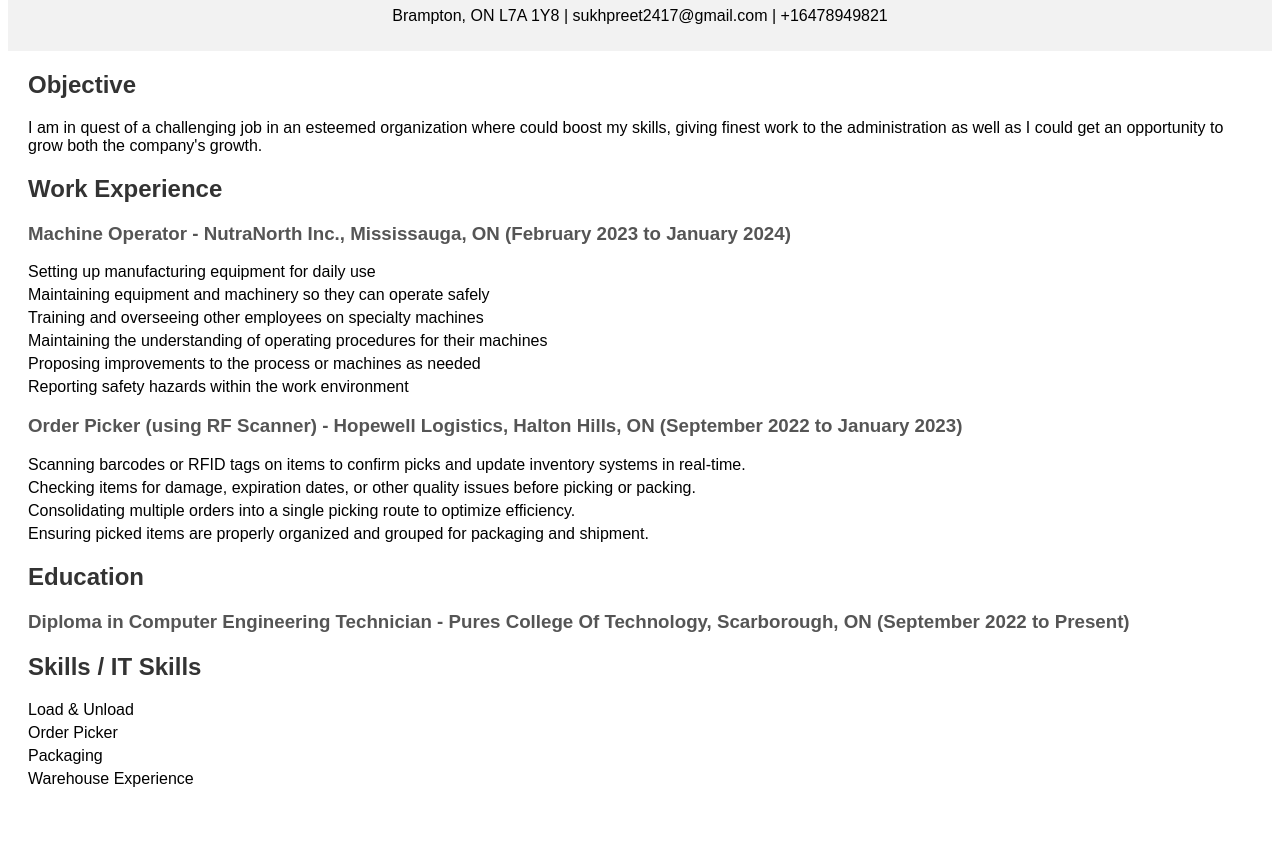
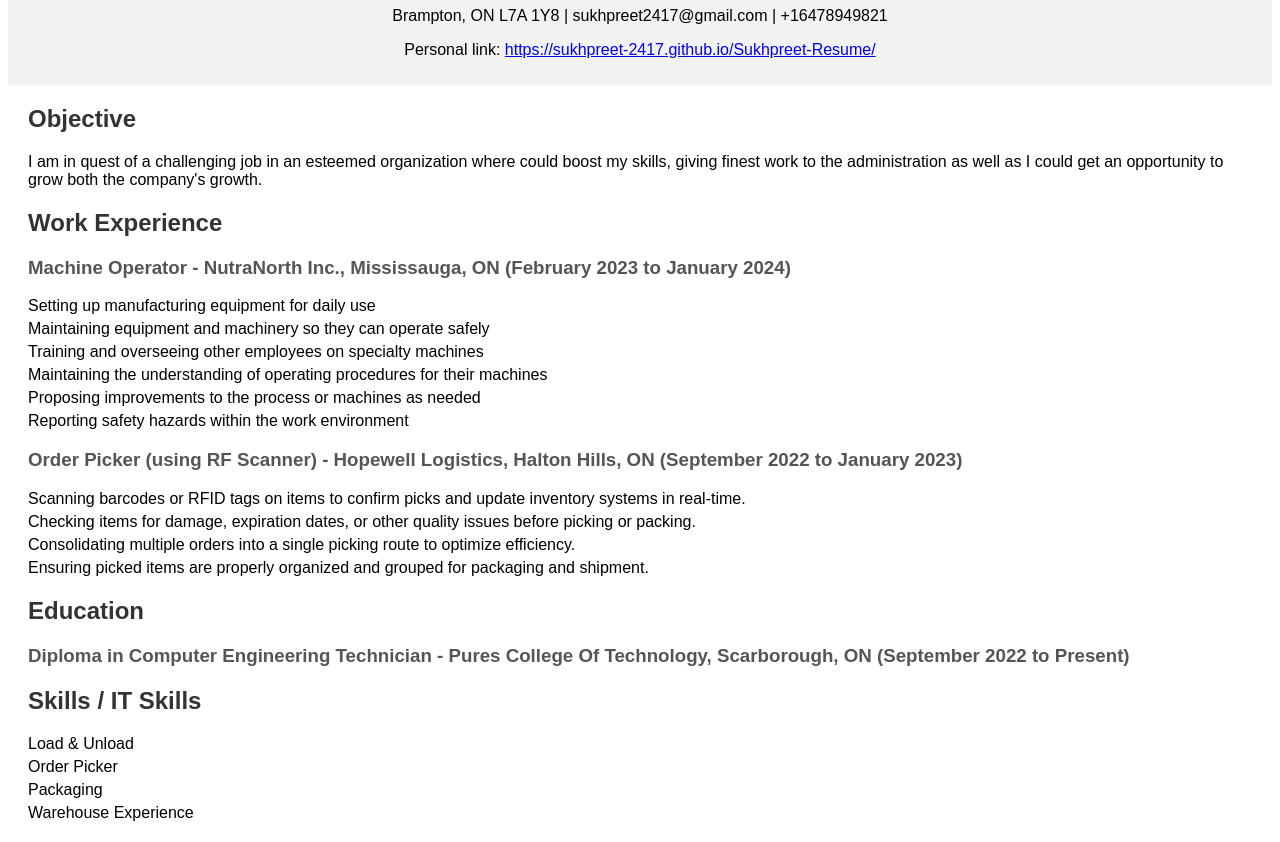
Before and after one commit to Sukhpreet-2417/Sukhpreet-Resume, a plain HTML site: page index.html in a window 1280 px wide. Shown: the part 91-933 px from the top of the page. Before the commit the page ends 899 px from the top, so only its background shows below. Drawn offline with Linux system fonts and the light colour scheme.

Commit message:
Add files via upload

```diff
--- a/index.html
+++ b/index.html
@@ -36,6 +36,7 @@
     <header>
         <h1>Sukhpreet Kaur</h1>
         <p>Brampton, ON L7A 1Y8 | sukhpreet2417@gmail.com | +16478949821</p>
+        <p>Personal link: <a href="https://sukhpreet-2417.github.io/Sukhpreet-Resume/" target="_blank">https://sukhpreet-2417.github.io/Sukhpreet-Resume/</a></p>
     </header>
 
     <section>
```
